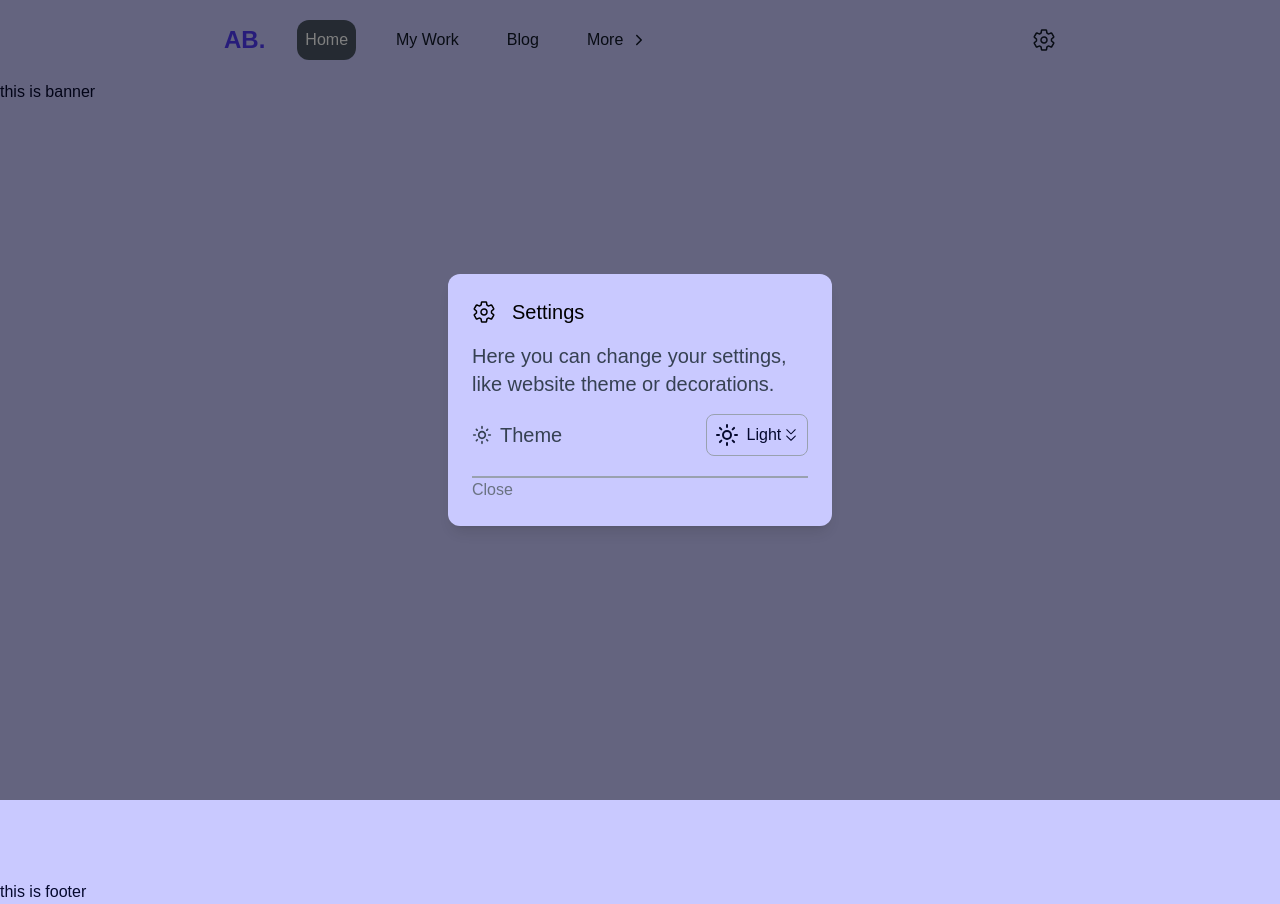
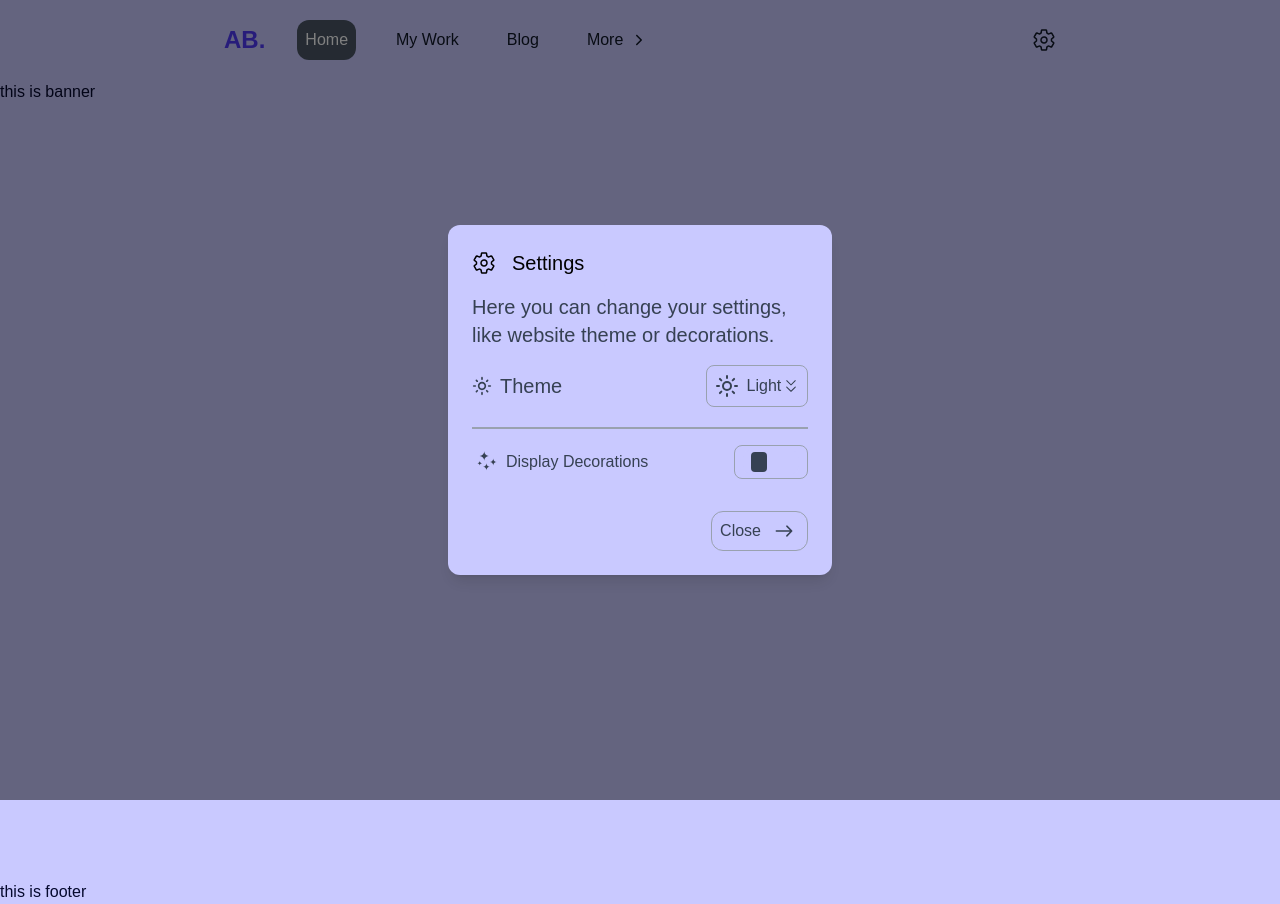
Before and after one commit to theabsparrow/my-portfolio, a Next.js app: page / in a window 1280 px wide. Both pictures are taken after a click on the button 1044 px from the left and 40 px from the top of the page. Built offline with nearby package versions, Linux system fonts and the light colour scheme.

Commit message:
modal done

```diff
--- /dev/null
+++ b/src/component/moreButtonModal/MoreButtonModal.jsx
@@ -0,0 +1,16 @@
+"use client";
+
+import { IoIosArrowForward } from "react-icons/io";
+
+const MoreButtonModal = () => {
+  return (
+    <>
+      <button className="group  text-gray-900 dark:text-white hover:text-white hover:dark:text-purple-600 duration-500 flex items-center gap-2 py-2 px-2 hover:bg-gray-600 hover:dark:bg-[#c9c9ff99] rounded-xl cursor-pointer ">
+        More{" "}
+        <IoIosArrowForward className="transform transition-transform duration-300 group-hover:rotate-90" />
+      </button>
+    </>
+  );
+};
+
+export default MoreButtonModal;
--- a/src/component/shared/Navbar.jsx
+++ b/src/component/shared/Navbar.jsx
@@ -1,11 +1,11 @@
 "use client";
 import { IoArrowForwardOutline } from "react-icons/io5";
-import { IoIosArrowForward } from "react-icons/io";
 import { CiMenuFries } from "react-icons/ci";
 import Link from "next/link";
 import { useState } from "react";
 import { usePathname } from "next/navigation";
 import ThemeModal from "../thrmeModal/ThemeModal";
+import MoreButtonModal from "../moreButtonModal/MoreButtonModal";
 
 const Navbar = () => {
   const [menuOpen, setMenuOpen] = useState(false);
@@ -69,10 +69,7 @@ const Navbar = () => {
                 {route.name}
               </Link>
             ))}
-            <button className="group  text-gray-900 dark:text-white hover:text-white hover:dark:text-purple-600 duration-500 flex items-center gap-2 py-2 px-2 hover:bg-gray-600 hover:dark:bg-[#c9c9ff99] rounded-xl cursor-pointer ">
-              More{" "}
-              <IoIosArrowForward className="transform transition-transform duration-300 group-hover:rotate-90" />
-            </button>
+            <MoreButtonModal />
           </div>
         </div>
 
--- a/src/component/thrmeModal/ThemeModal.jsx
+++ b/src/component/thrmeModal/ThemeModal.jsx
@@ -2,12 +2,16 @@
 
 import { Sun } from "lucide-react";
 import { useEffect, useRef, useState } from "react";
+import { IoIosArrowForward } from "react-icons/io";
 import { IoSettingsOutline } from "react-icons/io5";
 import { MdOutlineLightMode } from "react-icons/md";
 import { RxDoubleArrowDown } from "react-icons/rx";
+import { WiStars } from "react-icons/wi";
+import { IoIosArrowRoundForward } from "react-icons/io";
 
 const ThemeModal = () => {
   const [themeModalOpen, setThemeMOdalOpen] = useState(false);
+  const [enabled, setEnabled] = useState(false);
   const modalRef = useRef(null);
 
   useEffect(() => {
@@ -36,7 +40,7 @@ const ThemeModal = () => {
         <IoSettingsOutline className="dark:text-white text-gray-900 text-2xl transition-transform duration-500 hover:rotate-180" />
       </button>
       {themeModalOpen && (
-        <div className="fixed inset-0 z-50 bg-[rgba(0,0,0,0.5)] dark:bg-[rgba(255,255,255,0.2)] flex justify-center items-center">
+        <section className="fixed inset-0 z-50 bg-[rgba(0,0,0,0.5)] dark:bg-[rgba(255,255,255,0.2)] flex justify-center items-center">
           <div
             ref={modalRef}
             className="bg-[#c9c9ff] dark:bg-[#05092e] rounded-xl shadow-lg p-6 w-[90%] md:w-[30%] animate-fadeIn"
@@ -53,7 +57,7 @@ const ThemeModal = () => {
                 <MdOutlineLightMode /> Theme
               </p>
               <div>
-                <button className="px-2 py-2 flex items-center justify-between border border-gray-400 rounded-lg w-[30vw] md:w-[8vw] cursor-pointer hover:border-gray-600 duration-500">
+                <button className="px-2 py-2 flex items-center justify-between border border-gray-400 rounded-lg w-[30vw] md:w-[8vw] cursor-pointer hover:border-gray-600 duration-500 dark:text-[rgba(255,255,255,0.7)] text-gray-700 ">
                   <span className="flex items-center gap-2">
                     {" "}
                     <Sun /> Light
@@ -63,15 +67,39 @@ const ThemeModal = () => {
               </div>
             </div>
             <div className="border border-t border-gray-400 mt-5"></div>
+            <div className="flex items-center justify-between mt-4">
+              <h1 className="flex items-center gap-1 dark:text-[rgba(255,255,255,0.7)] text-gray-700 ">
+                <WiStars className="text-3xl" /> Display Decorations
+              </h1>
+              <div className="border border-gray-400 px-2 py-1 rounded-lg">
+                <div
+                  onClick={() => setEnabled(!enabled)}
+                  className={`w-14 h-6  cursor-pointer
+        flex items-center px-1 transition-colors duration-300 rounded-lg
+        ${
+          enabled
+            ? "bg-white dark:bg-gray-700"
+            : "bg-[#c9c9ff] dark:bg-gray-500"
+        }`}
+                >
+                  <div
+                    className={`w-4 h-5 bg-gray-700 dark:bg-white transition-transform duration-300 rounded
+          ${enabled ? "translate-x-7" : "translate-x-1"}`}
+                  />
+                </div>
+              </div>
+            </div>
+            <div className="flex justify-end mt-8">
               <button
                 onClick={() => setThemeMOdalOpen(false)}
-              className="  text-gray-500 hover:text-red-500"
+                className="border border-gray-400 hover:bg-gray-500 dark:hover:bg-gray-700 hover:text-[rgba(255,255,255,0.7)] duration-500 px-2 py-1 rounded-xl flex items-center gap-2 cursor-pointer dark:text-[rgba(255,255,255,0.7)] text-gray-700 "
                 aria-label="Close"
               >
-              Close
+                Close <IoIosArrowRoundForward className="text-3xl " />
               </button>
             </div>
           </div>
+        </section>
       )}
     </>
   );
```
Lines whose indentation alone changed are shown as unchanged.
